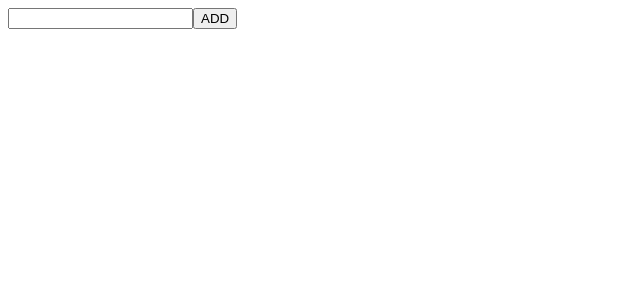
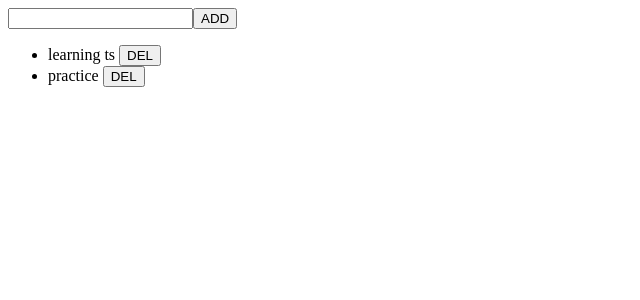
Before and after one commit to 72sevenzy2/react.ts-learning, a React (Vite) app in the folder react.ts/: page / in a window 1280 px wide. Shown: the top 300 px of the page, without its empty margins (0-640 px from the left). Built offline with nearby package versions, Linux system fonts and the light colour scheme.

Commit message:
added a json file for cleaner data

```diff
--- /dev/null
+++ b/react.ts/src/components/data/tododata.json
@@ -0,0 +1,4 @@
+[
+    { "id": 1, "text": "learning ts" },
+    { "id": 2, "text": "practice" }
+]
--- a/react.ts/src/components/todo.tsx
+++ b/react.ts/src/components/todo.tsx
@@ -1,5 +1,6 @@
 import React, { useReducer, useState, type JSX } from "react";
 import submitconfig from "../config/submit";
+import todosdata from "./data/tododata.json";
 
 interface Todo { id: number; text: string };
 
@@ -20,7 +21,7 @@ const reducerfunc = (state: Todo[], action: todoargs): Todo[] => {
 
 const Todoapp = (): JSX.Element => {
     const [args, setter] = useState<string>("");
-    const [todos, dispatch] = useReducer(reducerfunc, [] as Todo[]);
+    const [todos, dispatch] = useReducer(reducerfunc, todosdata as []);
 
     const btnsub: string = "initialbutton";
     return (
```
